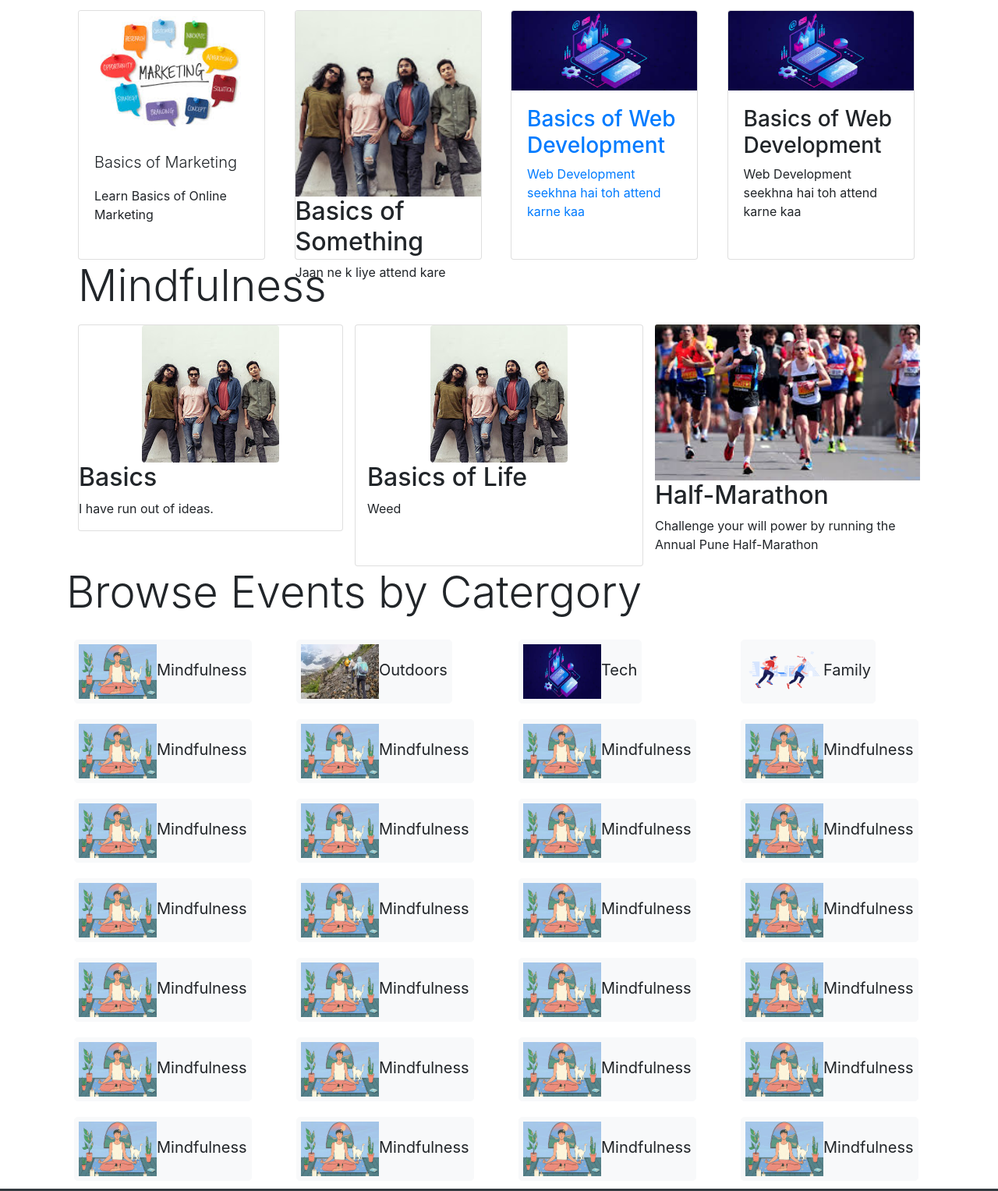
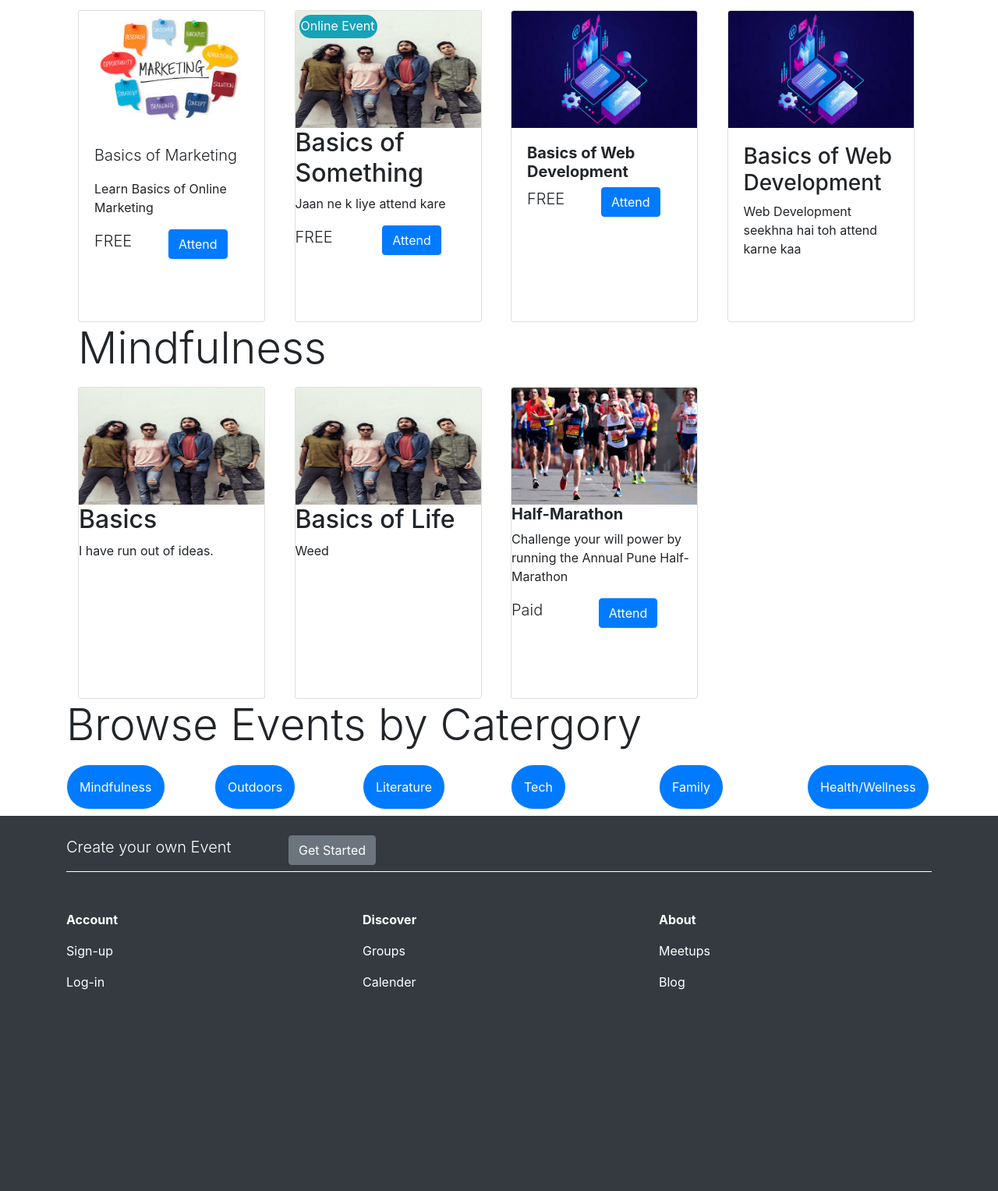
Before and after one commit to icode365/BCA-Sem-5, a plain HTML site: page Web Project/Index.html in a window 1280 px wide. Shown: the part 903-2430 px from the top of the page at 78% size. Drawn offline with nearby package versions, Linux system fonts and the light colour scheme.

Commit message:
"Online Event" Tag Added@

```diff
--- a/Web Project/Index.html
+++ b/Web Project/Index.html
@@ -1,7 +1,14 @@
 <html>
     <head>
+        <!-- Required meta tags -->
+        <meta charset="utf-8">
+        <meta name="viewport" content="width=device-width, initial-scale=1, shrink-to-fit=no">
+
+        <!-- Bootstrap CSS -->
+        <link rel="stylesheet" href="bootstrap-4.5.3-dist/bootstrap-4.5.3-dist/css/bootstrap.min.css" integrity="sha384-TX8t27EcRE3e/ihU7zmQxVncDAy5uIKz4rEkgIXeMed4M0jlfIDPvg6uqKI2xXr2" crossorigin="anonymous">
+
         <title>GeTogether.com</title>
-        <link rel="stylesheet" href="https://cdn.jsdelivr.net/npm/bootstrap@4.5.3/dist/css/bootstrap.min.css" integrity="sha384-TX8t27EcRE3e/ihU7zmQxVncDAy5uIKz4rEkgIXeMed4M0jlfIDPvg6uqKI2xXr2" crossorigin="anonymous">
+        <link rel="stylesheet" href="css.css">
     </head>
     <body>
         <div>
@@ -30,7 +37,6 @@
                 </div>
             </div>
         </div>
-
         <div class="container-sm">
         <div class="row shadow-lg p-3 mb-5 bg-white rounded" style="margin: 50px;">
             <div class="col-5">
@@ -48,199 +54,168 @@
                     <button class="btn btn-primary" type="button" id="button-addon2">Search</button>
                 </div>
             </div>
+
         </div>
         <p class="display-4">Events Near You</p>
         <div class="container">
             <div class="row">
                 <div class="col-3">
-                <div class="card" style="width: 15rem; height: 20rem">
-                    <img src="Images/marketing.jpg" class="card-img-top" alt="image">
+                <div class="card event-card">
+                    <img src="Images/marketing.jpg" class="card-img-top event-card-img">
                 <div class="card-body">
                     <p class="lead">Basics of Marketing<p>
                     <p class="card-text">Learn Basics of Online Marketing</p>
+                    <div class="row">
+                        <div class="col-5">
+                    <p class="middle lead">FREE</p>
+                        </div>
+                        <div class="col-5">
+                            <button class="btn btn-primary" type="button" id="button-addon2">Attend</button>
+                        </div>
+                </div>
                 </div>
                 </div>
             </div>
                 <div class="col-3">
-            <div class="card" style="width: 15rem; height: 20rem">
-                                <img src="Images/AAUvwnjGKGFwM-O4dkJGLeAipUd0mEaF5_OlytAB4DnrOQ=s176-c-k-c0x00ffffff-no-rj.jpg" class="card-img-top" alt="image">
+            <div class="card event-card">
+                <div class="z-index-top rounded-pill bg-info text-white small-box" style="position: absolute; left: 5px; top: 5px; padding: 2px;">
+                    <p>Online Event</p>
+               </div>
+                <img src="Images/AAUvwnjGKGFwM-O4dkJGLeAipUd0mEaF5_OlytAB4DnrOQ=s176-c-k-c0x00ffffff-no-rj.jpg" class="card-img-top event-card-img z-index-below" alt="image">
                 <h2>Basics of Something</h2>
                 <p>Jaan ne k liye attend kare</p>
+                    <div class="row">
+                        <div class="col-5">
+                    <p class="lead">FREE</p>
+                        </div>
+                        <div class="col-5">
+                            <button href="Event_page.html" class="btn btn-primary" type="button" id="button-addon2">Attend</button>
+                        </div>
+                </div>
             </div>
         </div>
                 <div class="col-3">
-                <a href="Event_page.html">
-                    <div class="card" style="width: 15rem; height: 20rem">
-                        <img src="Images/web.jpg" class="card-img-top" alt="image">
+                <div class="card event-card">
+                    <img src="Images/web.jpg" class="card-img-top event-card-img" alt="image">
                     <div class="card-body">
-                            <h3>Basics of Web Development</h3>
-                            <p class="card-text">Web Development seekhna hai toh attend karne kaa</p>
+                        <h5><strong>Basics of Web Development</strong></h5>
+                        <div class="row">
+                            <div class="col-5">
+                                <p class="lead">FREE</p>
+                            </div>
+                            <div class="col-5">
+                                <button class="btn btn-primary" type="button" id="button-addon2">Attend</button>
                             </div>
                         </div>
-                </a>
                     </div>
-
+                </div>
+            </div>
                 <div class="col-3">
-            <div class="card" style="width: 15rem; height: 20rem">
-                <img src="Images/web.jpg" class="card-img-top" alt="image">
+            <div class="card event-card">
+                <img src="Images/web.jpg" class="card-img-top event-card-img" alt="image">
                 <div class="card-body">
                 <h3>Basics of Web Development</h3>
                 <p class="card-text">Web Development seekhna hai toh attend karne kaa</p>
             </div>
                 </div>
             </div>
-
-
             </div>
             <p class="display-4">Mindfulness</p>
             <div class="row">
-            <div class="col-4">
-            <div class="card">
-                                <img src="Images/AAUvwnjGKGFwM-O4dkJGLeAipUd0mEaF5_OlytAB4DnrOQ=s176-c-k-c0x00ffffff-no-rj.jpg" class="rounded mx-auto d-block" alt="image">
+            <div class="col-3">
+            <div class="card event-card">
+                <img src="Images/AAUvwnjGKGFwM-O4dkJGLeAipUd0mEaF5_OlytAB4DnrOQ=s176-c-k-c0x00ffffff-no-rj.jpg" class="card-img-top event-card-img" alt="image">
                 <h2>Basics</h2>
                 <p>I have run out of ideas.</p>
             </div>
             </div>
-            <div class="card col-4">
-                                <img src="Images/AAUvwnjGKGFwM-O4dkJGLeAipUd0mEaF5_OlytAB4DnrOQ=s176-c-k-c0x00ffffff-no-rj.jpg" class="rounded mx-auto d-block" alt="image">
+                <div class="col-3">
+                    <div class="card event-card">
+                        <img src="Images/AAUvwnjGKGFwM-O4dkJGLeAipUd0mEaF5_OlytAB4DnrOQ=s176-c-k-c0x00ffffff-no-rj.jpg" class="card-img-top event-card-img" alt="image">
                         <h2>Basics of Life</h2>
                         <p>Weed</p>
                     </div>
-            <div class="col">
-                                <img src="Images/marathon.jpg" class="card-img-top" alt="image">
-                <h2>Half-Marathon</h2>
+                </div>
+                <div class="col-3">
+                    <div class="card event-card">
+                    <img src="Images/marathon.jpg" class="card-img-top event-card-img" alt="image">
+                    <h5><strong>Half-Marathon</strong></h5>
                     <p>Challenge your will power by running the Annual Pune Half-Marathon</p>
+                    <div class="row">
+                        <div class="col-5">
+                            <p class="lead">Paid</p>
+                        </div>
+                        <div class="col-5">
+                            <button class="btn btn-primary" type="button" id="button-addon2">Attend</button>
                         </div>
                     </div>
                 </div>
-
+                </div>
+            </div>
+        </div>
         <p class="display-4">Browse Events by Catergory</p>
             <div class="row">
-        <div class="col-3">
-
-           <button type="button" class="btn btn-light btn-lg" style="padding:5px; margin: 10px;">
-               <img height="70px" width="100px" src="Images/Meditation.jpg">Mindfulness</button>
+                <div class="col-2">
+           <button type="button" class="btn btn-light rounded-pill p-3 mb-2 bg-primary text-white">Mindfulness</button>
         </div>
-        <div class="col-3">
-
-           <button type="button" class="btn btn-light btn-lg" style="padding: 5px; margin: 10px;">
-               <img height="70px" width="100px" src="Images/Trekking.jpg">Outdoors</button>
+                <div class="col-2">
+           <button type="button" class="btn btn-light rounded-pill p-3 mb-2 bg-primary text-white">Outdoors</button>
         </div>
-            <div class="col-3">
-
-           <button type="button" class="btn btn-light btn-lg" style="padding: 5px; margin: 10px;">
-               <img height="70px" width="100px" src="Images/web.jpg">Tech</button>
+                <div class="col-2">
+           <button type="button" class="btn btn-light rounded-pill p-3 mb-2 bg-primary text-white">Literature</button>
         </div>
-            <div class="col-3">
-
-           <button type="button" class="btn btn-light btn-lg" style="padding: 5px; margin: 10px;">
-               <img height="70px" width="100px" src="Images/clip-national-running-day.png">Family</button>
+                <div class="col-2">
+           <button type="button" class="btn btn-light rounded-pill p-3 mb-2 bg-primary text-white">Tech</button>
         </div>
-            <div class="col-3">
-
-           <button type="button" class="btn btn-light btn-lg" style="padding: 5px; margin: 10px;">
-               <img height="70px" width="100px" src="Images/Meditation.jpg">Mindfulness</button>
+                <div class="col-2">
+           <button type="button" class="btn btn-light rounded-pill p-3 mb-2 bg-primary text-white">Family</button>
         </div>
-            <div class="col-3">
-
-           <button type="button" class="btn btn-light btn-lg" style="padding: 5px; margin: 10px;">
-               <img height="70px" width="100px" src="Images/Meditation.jpg">Mindfulness</button>
-        </div>
-            <div class="col-3">
-
-           <button type="button" class="btn btn-light btn-lg" style="padding: 5px; margin: 10px;">
-               <img height="70px" width="100px" src="Images/Meditation.jpg">Mindfulness</button>
-        </div><div class="col-3">
-
-           <button type="button" class="btn btn-light btn-lg" style="padding: 5px; margin: 10px;">
-               <img height="70px" width="100px" src="Images/Meditation.jpg">Mindfulness</button>
-        </div><div class="col-3">
-
-           <button type="button" class="btn btn-light btn-lg" style="padding: 5px; margin: 10px;">
-               <img height="70px" width="100px" src="Images/Meditation.jpg">Mindfulness</button>
-        </div><div class="col-3">
-
-           <button type="button" class="btn btn-light btn-lg" style="padding: 5px; margin: 10px;">
-               <img height="70px" width="100px" src="Images/Meditation.jpg">Mindfulness</button>
-        </div><div class="col-3">
-
-           <button type="button" class="btn btn-light btn-lg" style="padding: 5px; margin: 10px;">
-               <img height="70px" width="100px" src="Images/Meditation.jpg">Mindfulness</button>
-        </div><div class="col-3">
-
-           <button type="button" class="btn btn-light btn-lg" style="padding: 5px; margin: 10px;">
-               <img height="70px" width="100px" src="Images/Meditation.jpg">Mindfulness</button>
-        </div><div class="col-3">
-
-           <button type="button" class="btn btn-light btn-lg" style="padding: 5px; margin: 10px;">
-               <img height="70px" width="100px" src="Images/Meditation.jpg">Mindfulness</button>
-        </div><div class="col-3">
-
-           <button type="button" class="btn btn-light btn-lg" style="padding: 5px; margin: 10px;">
-               <img height="70px" width="100px" src="Images/Meditation.jpg">Mindfulness</button>
-        </div><div class="col-3">
-
-           <button type="button" class="btn btn-light btn-lg" style="padding: 5px; margin: 10px;">
-               <img height="70px" width="100px" src="Images/Meditation.jpg">Mindfulness</button>
-        </div><div class="col-3">
-
-           <button type="button" class="btn btn-light btn-lg" style="padding: 5px; margin: 10px;">
-               <img height="70px" width="100px" src="Images/Meditation.jpg">Mindfulness</button>
-        </div><div class="col-3">
-
-           <button type="button" class="btn btn-light btn-lg" style="padding: 5px; margin: 10px;">
-               <img height="70px" width="100px" src="Images/Meditation.jpg">Mindfulness</button>
-        </div><div class="col-3">
-
-           <button type="button" class="btn btn-light btn-lg" style="padding: 5px; margin: 10px;">
-               <img height="70px" width="100px" src="Images/Meditation.jpg">Mindfulness</button>
-        </div><div class="col-3">
-
-           <button type="button" class="btn btn-light btn-lg" style="padding: 5px; margin: 10px;">
-               <img height="70px" width="100px" src="Images/Meditation.jpg">Mindfulness</button>
-        </div><div class="col-3">
-
-           <button type="button" class="btn btn-light btn-lg" style="padding: 5px; margin: 10px;">
-               <img height="70px" width="100px" src="Images/Meditation.jpg">Mindfulness</button>
-        </div><div class="col-3">
-
-           <button type="button" class="btn btn-light btn-lg" style="padding: 5px; margin: 10px;">
-               <img height="70px" width="100px" src="Images/Meditation.jpg">Mindfulness</button>
-        </div><div class="col-3">
-
-           <button type="button" class="btn btn-light btn-lg" style="padding: 5px; margin: 10px;">
-               <img height="70px" width="100px" src="Images/Meditation.jpg">Mindfulness</button>
-        </div><div class="col-3">
-
-           <button type="button" class="btn btn-light btn-lg" style="padding: 5px; margin: 10px;">
-               <img height="70px" width="100px" src="Images/Meditation.jpg">Mindfulness</button>
-        </div><div class="col-3">
-
-           <button type="button" class="btn btn-light btn-lg" style="padding: 5px; margin: 10px;">
-               <img height="70px" width="100px" src="Images/Meditation.jpg">Mindfulness</button>
-        </div><div class="col-3">
-
-           <button type="button" class="btn btn-light btn-lg" style="padding: 5px; margin: 10px;">
-               <img height="70px" width="100px" src="Images/Meditation.jpg">Mindfulness</button>
-        </div><div class="col-3">
-
-           <button type="button" class="btn btn-light btn-lg" style="padding: 5px; margin: 10px;">
-               <img height="70px" width="100px" src="Images/Meditation.jpg">Mindfulness</button>
-        </div><div class="col-3">
-
-           <button type="button" class="btn btn-light btn-lg" style="padding: 5px; margin: 10px;">
-               <img height="70px" width="100px" src="Images/Meditation.jpg">Mindfulness</button>
-        </div><div class="col-3">
-
-           <button type="button" class="btn btn-light btn-lg" style="padding: 5px; margin: 10px;">
-               <img height="70px" width="100px" src="Images/Meditation.jpg">Mindfulness</button>
+                <div class="col-2">
+           <button type="button" class="btn btn-light rounded-pill p-3 mb-2 bg-primary text-white">Health/Wellness</&></button>
         </div>
             </div>
         </div>
         <div class="container-fluid mb-2 bg-dark text-white" style="height: 500px; padding-top: 25px;">
             <div class="container-sm">
+                <div class="row">
+                    <div class="col-3">
                         <p class="lead"> Create your own Event</p>
-                <div class="bg-white" style="height: 0.1mm;">
+                    </div>
+                    <div class="col-5">
+                        <button type="button" class="btn btn-secondary">Get Started</button>
+                    </div>
+                </div>
+                <div class="bg-white" style="height: 0.1mm;">    </div>
+                <div class="row padding-top50">
+                    <div class="col-4">
+                        <p><b>Account</b></p>
+                    </div>
+                    <div class="col-4">
+                        <p><b>Discover</b></p>
+                    </div>
+                    <div class="col-4">
+                        <p><b>About</b></p>
+                    </div>
+                </div>
+                <div class="row" style="margin-bottom: 0; padding: 0;">
+                    <div class="col-4" >
+                        <p>Sign-up</p>
+                    </div>
+                    <div class="col-4">
+                        <p>Groups</p>
+                    </div>
+                    <div class="col-4">
+                        <p>Meetups</p>
+                    </div>
+                    <div class="col-4">
+                        <p>Log-in</p>
+                    </div>
+                    <div class="col-4">
+                        <p>Calender</p>
+                    </div>
+                    <div class="col-4">
+                        <p>Blog</p>
+                    </div>
                 </div>
             </div>
         </div>
--- a/Web Project/css.css
+++ b/Web Project/css.css
@@ -7,6 +7,12 @@
     height: 40px;
     width: 40px;
 }
+
+.small-box{
+    height: 30px;
+    width: 100px;
+}
+
 .event-img{
     height: 350px;
     width: 600px;
@@ -16,3 +22,25 @@
     height: 180px;
     width: 130px;
 }
+
+.event-card-img{
+    height: 150px;
+    width: 238px;
+}
+
+.event-card{
+    height: 25rem;
+    width: 15rem;
+}
+
+.padding-top50{
+    padding-top: 50px;
+}
+
+.z-index-below{
+    z-index: 1;
+}
+
+.z-index-top{
+    z-index: 2;
+}
```
Lines whose indentation alone changed are shown as unchanged.
